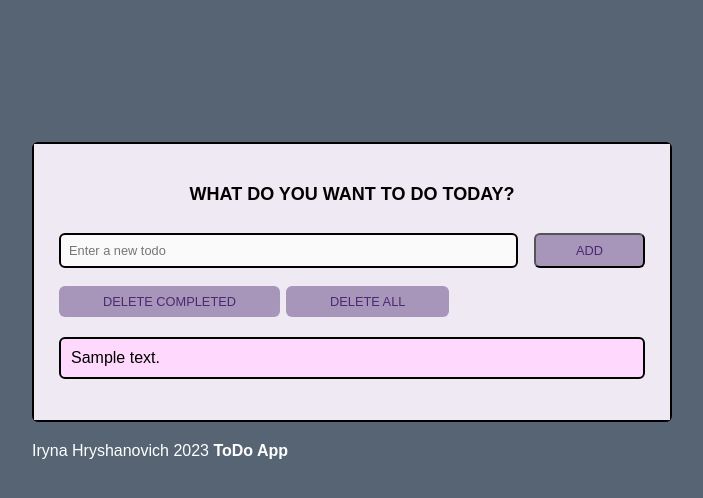
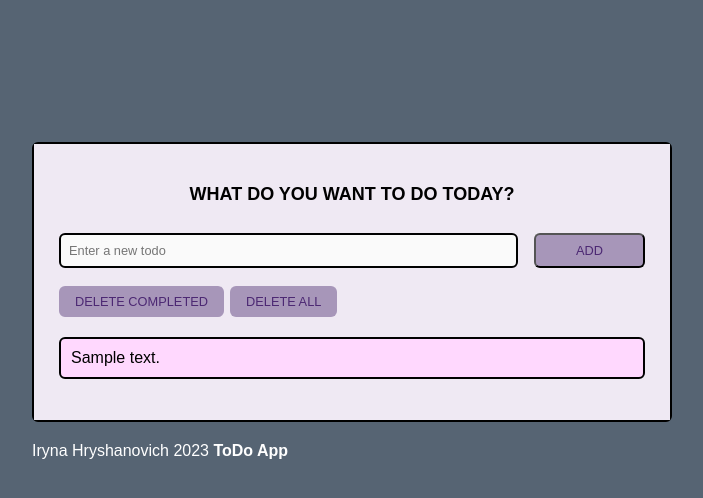
Before and after one commit to irynahryshanovich/todo-app, a Flask app: template templates/index.html in a window 1280 px wide. Shown: the top 498 px of the page, without its empty margins (288-991 px from the left). Run offline with Flask 3, Linux system fonts and the light colour scheme; the template is opened without the code that fills it: most values are stand-ins (such as "Sample title", 1, 10 or a date in 2020).

Commit message:
fixed delete all button size

```diff
--- a/static/styles.css
+++ b/static/styles.css
@@ -68,11 +68,11 @@ body {
 	font-size: 0.8rem;
 	background-color: #a796b9;
 	color: #4c2873;
+	width: fit-content;
 	cursor: pointer;
 	border-radius: 6px;
 	border: none;
-	padding: 0.5rem 2.75rem;
-	justify-content: space-between;
+	padding: 0.5rem 1rem;
 	text-decoration: none;
 	margin-right: 6px;
 	display: block;
```
